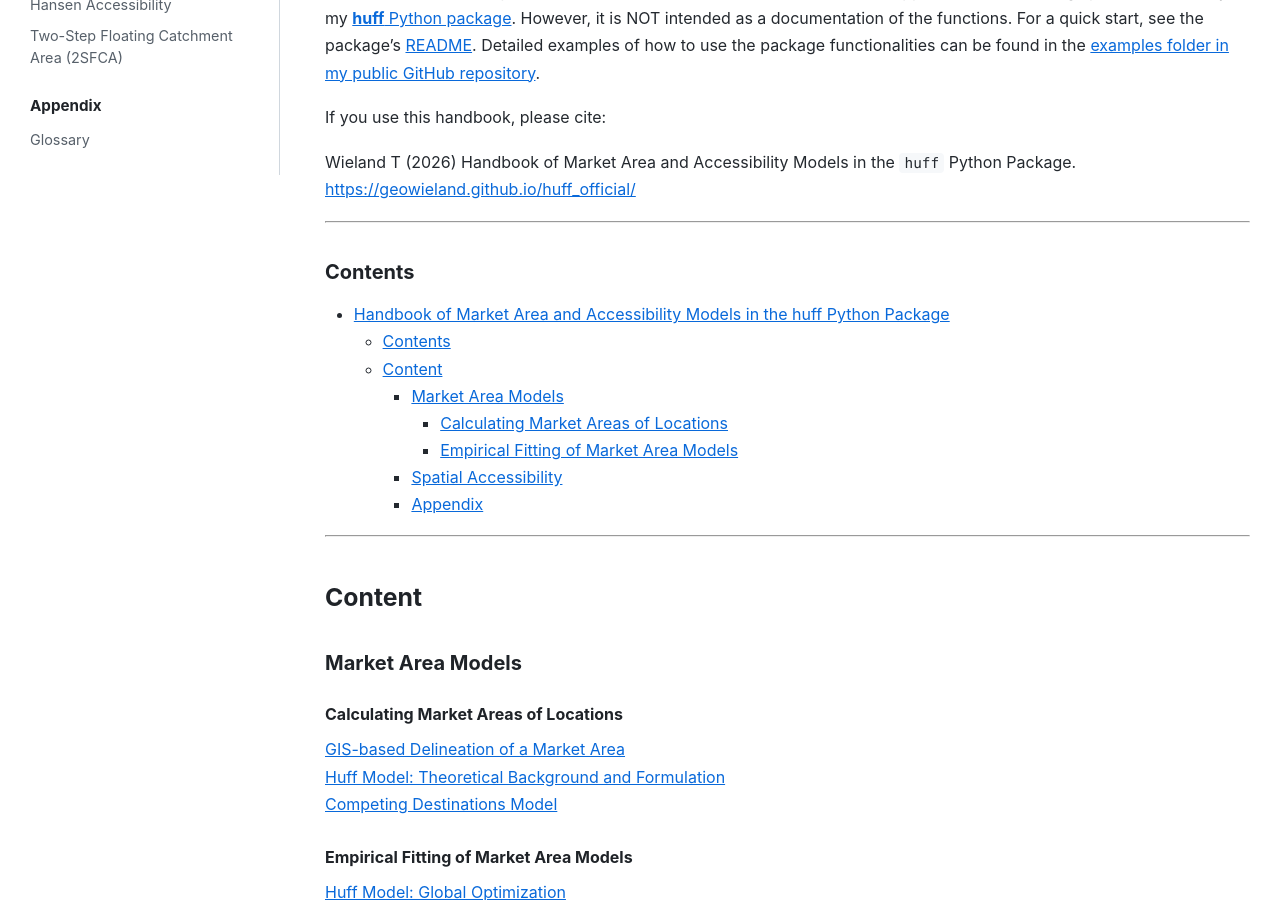
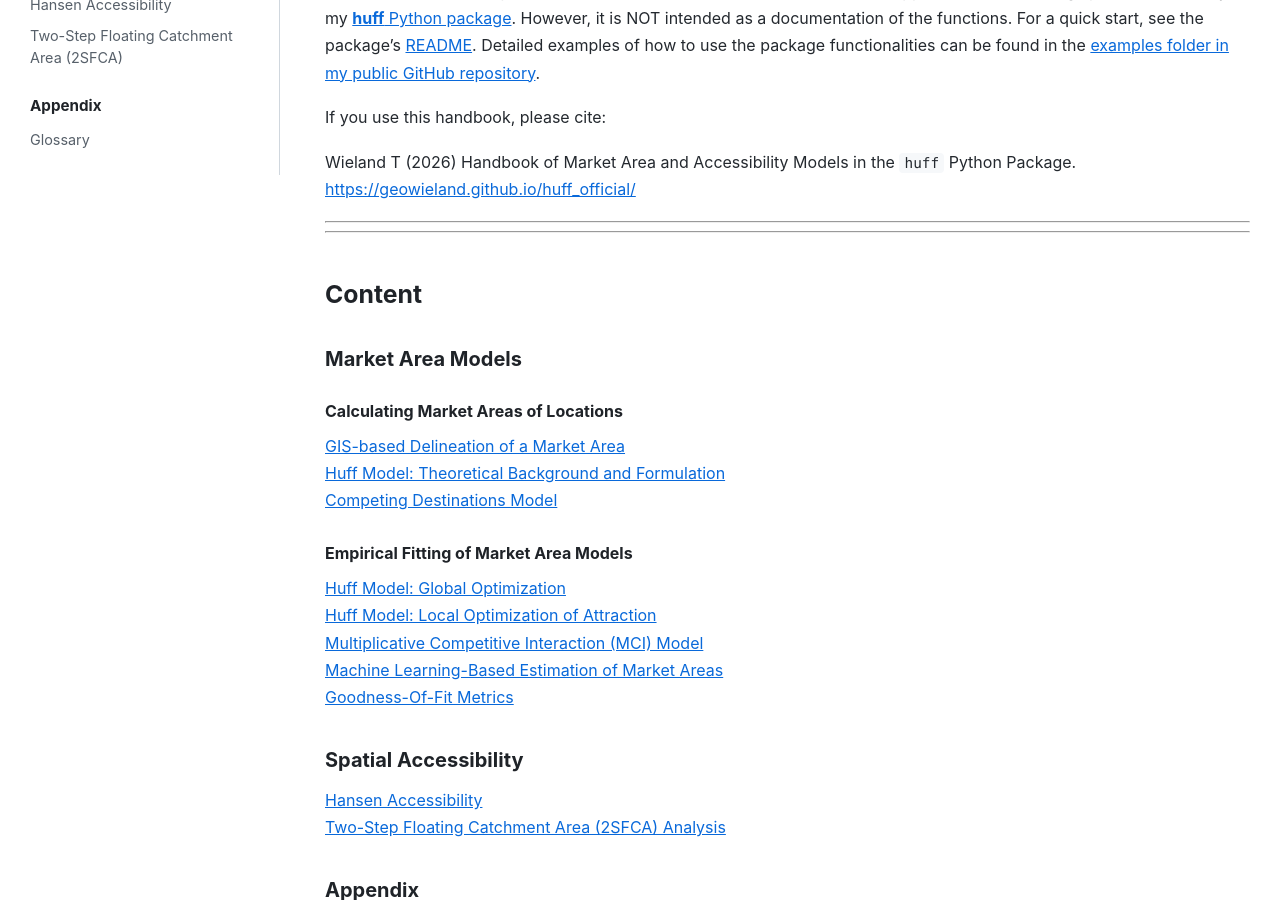
Before and after one commit to geowieland/huff_official, a Jekyll site: the page built from docs/index.md, in a window 1280 px wide and 900 px high, scrolled down 693 px. Built offline with Jekyll 4.4.1, drawn with Linux system fonts in a browser that asks for light colours; our own code applies the rules of GitHub Pages for plain Markdown files.

Commit message:
Bugfix index.md

```diff
--- a/docs/index.md
+++ b/docs/index.md
@@ -17,11 +17,6 @@ Wieland T (2026) Handbook of Market Area and Accessibility Models in the `huff`
 ---
 
 <div class="toc-sidebar" markdown="1">
-
-### Contents
-
-* TOC
-{:toc}
 
 </div>
 
```
